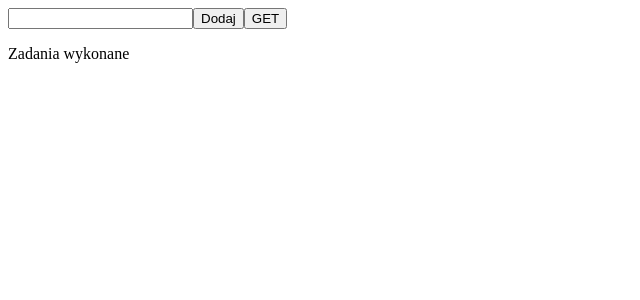
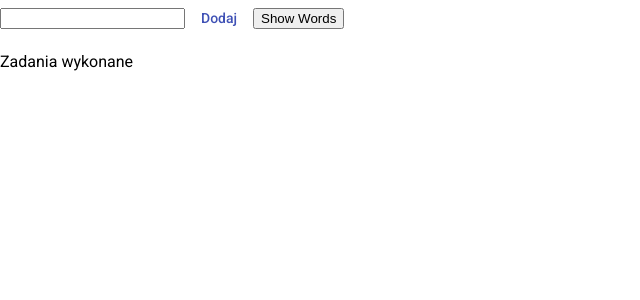
Before and after one commit to Wlazrad/engCardFrontendError, an Angular app: page / in a window 1280 px wide. Shown: the top 300 px of the page, without its empty margins (0-640 px from the left). Built offline with nearby package versions, Linux system fonts and the light colour scheme.

Commit message:
add angular material

```diff
--- a/angular.json
+++ b/angular.json
@@ -28,6 +28,7 @@
               "src/assets"
             ],
             "styles": [
+              "./node_modules/@angular/material/prebuilt-themes/indigo-pink.css",
               "src/styles.less"
             ],
             "scripts": []
@@ -93,6 +94,7 @@
               "src/assets"
             ],
             "styles": [
+              "./node_modules/@angular/material/prebuilt-themes/indigo-pink.css",
               "src/styles.less"
             ],
             "scripts": []
@@ -124,6 +126,7 @@
           }
         }
       }
-    }},
+    }
+  },
   "defaultProject": "engCardsFrontend"
 }
--- a/package.json
+++ b/package.json
@@ -12,13 +12,16 @@
   "private": true,
   "dependencies": {
     "@angular/animations": "~8.2.14",
+    "@angular/cdk": "~8.2.3",
     "@angular/common": "~8.2.14",
     "@angular/compiler": "~8.2.14",
     "@angular/core": "~8.2.14",
     "@angular/forms": "~8.2.14",
+    "@angular/material": "^8.2.3",
     "@angular/platform-browser": "~8.2.14",
     "@angular/platform-browser-dynamic": "~8.2.14",
     "@angular/router": "~8.2.14",
+    "hammerjs": "^2.0.8",
     "rxjs": "~6.4.0",
     "tslib": "^1.10.0",
     "zone.js": "~0.9.1"
--- a/src/app/app.module.ts
+++ b/src/app/app.module.ts
@@ -7,6 +7,8 @@
 import {FormsModule} from '@angular/forms';
 import {HttpClientModule} from '@angular/common/http';
 import {HttpService} from './http.service';
+import { BrowserAnimationsModule } from '@angular/platform-browser/animations';
+import {MatButtonModule} from '@angular/material/button';
 
 @NgModule({
   declarations: [
@@ -17,7 +19,9 @@
     BrowserModule,
     AppRoutingModule,
     FormsModule,
-    HttpClientModule
+    HttpClientModule,
+    BrowserAnimationsModule,
+    MatButtonModule
   ],
   providers: [HttpService],
   bootstrap: [AppComponent]
--- a/src/app/cards/card.component.html
+++ b/src/app/cards/card.component.html
@@ -3,11 +3,11 @@
 
     <div>
       <input [(ngModel)]="newTask">
-      <button (click)="add()">
+      <button mat-button color="primary" (click)="addCard()">
         Dodaj
       </button>
       <button (click)="getPosts()">
-        GET
+        Show Words
       </button>
     </div>
   </div>
@@ -21,7 +21,6 @@
   </li>
 </ul>
     </div>
-
     <div>
       Zadania wykonane
       <div>
@@ -29,6 +28,8 @@
           <li *ngFor="let card of cards">
             {{card.hearWord}}
             {{card.polishWord}}
+            {{card.pureWord}}
+            {{card.story}}
           </li>
         </ul>
       </div>
--- a/src/app/cards/card.component.ts
+++ b/src/app/cards/card.component.ts
@@ -12,7 +12,7 @@
   taskList: Array<string> = [];
   cards: Array<Card>;
 
-  add() {
+  addCard() {
     this.taskList.push(this.newTask);
     this.taskList.push('pop');
     this.newTask = '';
@@ -22,10 +22,11 @@
   ngOnInit() {
   }
 
-  getPosts() {
+   getPosts() {
   this.httpService.getPosts().subscribe(post => {
     this.cards = post;
   });
   console.log('lalal');
   }
+  postCard() {}
 }
--- a/src/app/http.service.ts
+++ b/src/app/http.service.ts
@@ -10,7 +10,7 @@
   constructor(private http: HttpClient) {
   }
 
-  getPosts(): Observable<Array<Card>> {
+   getPosts(): Observable<Array<Card>> {
     return this.http.get<Array<Card>>('http://localhost:8080/api/cards');
   }
 }
--- a/src/index.html
+++ b/src/index.html
@@ -6,6 +6,8 @@
   <base href="/">
   <meta name="viewport" content="width=device-width, initial-scale=1">
   <link rel="icon" type="image/x-icon" href="favicon.ico">
+  <link href="https://fonts.googleapis.com/css?family=Roboto:300,400,500&display=swap" rel="stylesheet">
+  <link href="https://fonts.googleapis.com/icon?family=Material+Icons" rel="stylesheet">
 </head>
 <body>
   <app-root></app-root>
--- a/src/main.ts
+++ b/src/main.ts
@@ -1,3 +1,4 @@
+import 'hammerjs';
 import { enableProdMode } from '@angular/core';
 import { platformBrowserDynamic } from '@angular/platform-browser-dynamic';
 
--- a/src/styles.less
+++ b/src/styles.less
@@ -1 +1,4 @@
 /* You can add global styles to this file, and also import other style files */
+
+html, body { height: 100%; }
+body { margin: 0; font-family: Roboto, "Helvetica Neue", sans-serif; }
```
Also changed, not shown: 2 other files (tests, documents, lock files or other folders).
